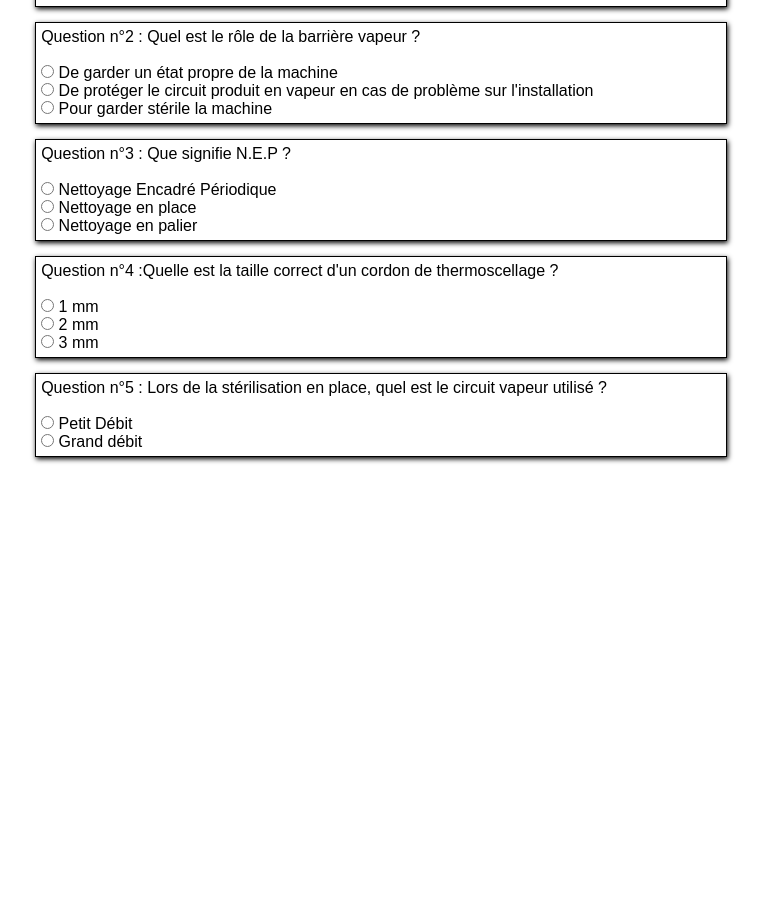
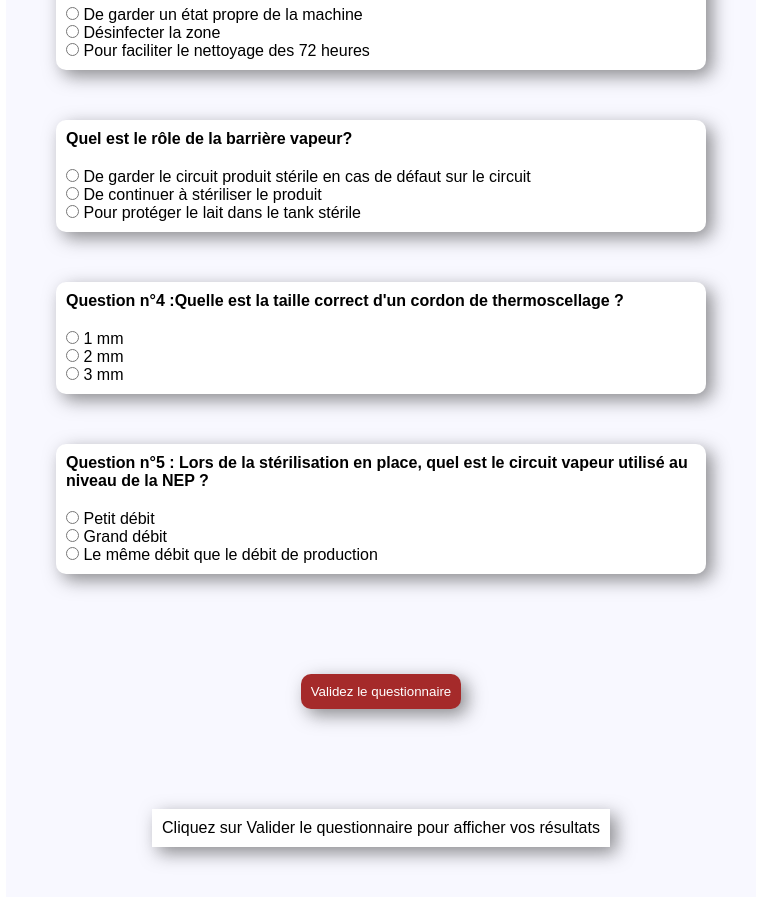
Before and after one commit to JohanCode2180100/ExercicesJS, a plain HTML site: page 1. Quizz/index.html in a window 1280 px wide. Shown: the part 230-1127 px from the top of the page, without its empty margins (259-1022 px from the left). Before the commit the page ends 800 px from the top, so only its background shows below. Drawn offline with Linux system fonts and the light colour scheme.

Commit message:
html/css end

```diff
--- a/1. Quizz/index.html
+++ b/1. Quizz/index.html
@@ -3,7 +3,7 @@
   <head>
     <meta charset="UTF-8" />
     <meta name="viewport" content="width=device-width, initial-scale=1.0" />
-    <title>Quizz JS</title>
+    <title>Formation Process</title>
     <link rel="stylesheet" href="style.css" />
     <link
       href="https://fonts.googleapis.com/css2?family=Russo+One&display=swap"
@@ -29,61 +29,94 @@
       </header>
 
       <main>
-        <section>
+        <form>
           <div class="form">
-            <p>
+            <h4>
               Question n°1 : Quel est le principe de réaliser une sanitation de
-              la machine toute les 12 et 24h ?
-            </p>
-            <br />
-            <input type="radio" name="Rep1" id="Rep1" /> De garder un état
-            propre de la machine<br />
-            <input type="radio" name="Rep1" id="Rep1" /> Désinfecter la zone<br />
-            <input type="radio" name="Rep1" id="Rep1" /> Pour faciliter le
-            nettoyage des 72 heures<br />
+              la machine toutes les 12 et 24h ?
+            </h4>
+            <div>
+            <input type="radio" id="nettoyage" name="q1" value="1"/>
+            <label for="clean">De garder un état propre de la machine</label>
+            </div>
+            <div>
+            <input type="radio" id="desinfecter"name="q1" value="2"/>
+            <label for="desinfecter">Désinfecter la zone</label>
           </div>
+          <div>
+            <input type="radio" id="72"name="q1" value="3"/>
+            <label for="72">Pour faciliter le nettoyage des 72 heures</label>
+          </div>
+          </div>
+
+
+          <form>
+            <div class="form">
+              <h4>
+                Quel est le rôle de la barrière vapeur?
+              </h4>
+              <div>
+              <input type="radio" id="steam" name="q2" value="1"/>
+              <label for="steam">De garder le circuit produit stérile en cas de défaut sur le circuit</label>
+              </div>
+              <div>
+              <input type="radio" id="steam2"name="q2" value="2"/>
+              <label for="steam2">De continuer à stériliser le produit</label>
+            </div>
+            <div>
+              <input type="radio" id="ts"name="q2" value="3"/>
+              <label for="ts">Pour protéger le lait dans le tank stérile</label>
+            </div>
+            </div>
           <div class="form">
-            <p>Question n°2 : Quel est le rôle de la barrière vapeur ?</p>
-            <br />
-            <input type="radio" name="Rep2" id="Rep2" /> De garder un état
-            propre de la machine<br />
-            <input type="radio" name="Rep2" id="Rep2" /> De protéger le circuit
-            produit en vapeur en cas de problème sur l'installation<br />
-            <input type="radio" name="Rep2" id="Rep2" /> Pour garder stérile la
-            machine<br />
-          </div>
-          <div class="form">
-            <p>Question n°3 : Que signifie N.E.P ?</p>
-            <br />
-            <input type="radio" name="Rep3" id="Rep3" /> Nettoyage Encadré
-            Périodique<br />
-            <input type="radio" name="Rep3" id="Rep3" /> Nettoyage en place<br />
-            <input type="radio" name="Rep3" id="Rep3" /> Nettoyage en palier
-            <br />
-          </div>
-          <div class="form">
-            <p>
+            <h4>
               Question n°4 :Quelle est la taille correct d'un cordon de
               thermoscellage ?
-            </p>
-            <br />
-            <input type="radio" name="Rep4" id="Rep4" /> 1 mm<br />
-            <input type="radio" name="Rep4" id="Rep4" /> 2 mm<br />
-            <input type="radio" name="Rep4" id="Rep4" /> 3 mm<br />
-          </div>
+            </h4>
+            <div>
+              <input type="radio" id="1" name="q3" value="1"/>
+              <label for="1">1 mm</label>
+              </div>
+              <div>
+              <input type="radio" id="2"name="q3" value="2"/>
+              <label for="2">2 mm</label>
+            </div>
+            <div>
+              <input type="radio" id="3"name="q3" value="3"/>
+              <label for="3">3 mm</label>
+            </div>
+            </div>
           <div class="form">
-            <p>
+            <h4>
               Question n°5 : Lors de la stérilisation en place, quel est le
-              circuit vapeur utilisé ?
-            </p>
-            <br />
-            <input type="radio" name="Rep5" id="Rep5" /> Petit Débit<br />
-            <input type="radio" name="Rep5" id="Rep5" /> Grand débit<br />
-          </div>
-        </section>
+              circuit vapeur utilisé au niveau de la NEP ?
+            </h4>
+            <div>
+              <input type="radio" id="pd" name="q4" value="1"/>
+              <label for="pd">Petit débit</label>
+              </div>
+              <div>
+              <input type="radio" id="gd"name="q4" value="2"/>
+              <label for="gd">Grand débit</label>
+            </div>
+            <div>
+              <input type="radio" id="gd"name="q4" value="2"/>
+              <label for="gd">Le même débit que le débit de production</label>
+            </div>
+
+            </div>
+
+        </form>
       </main>
 
-      <footer></footer>
+      <footer>
+        <div>
+        <button class="buttonValidation">Validez le questionnaire</button></div>
+        <div>
+        <p class="resultat">Cliquez sur Valider le questionnaire pour afficher vos résultats</p>
+      </div>
+
+      </footer>
     </div>
     <script src="app.js"></script>
   </body>
--- a/1. Quizz/style.css
+++ b/1. Quizz/style.css
@@ -5,26 +5,86 @@
   margin: 0;
   padding: 0;
 }
+body {
+  display: flex;
+  justify-content: center;
+  font-family: Arial, Helvetica, sans-serif;
+  background-color: white;
+}
+
 .container {
+  background-color: ghostwhite;
+  display: flex;
+  flex-direction: column;
+  align-items: center;
+  max-width: 750px;
+}
+header {
+  min-height: 120px;
+}
+
+.form {
+}
+.form,
+.buttonValidation {
+  background-color: white;
+  border: 1px;
+  border-radius: 10px;
+  margin: 50px;
+  padding: 10px;
+  box-shadow: 6px 6px 18px 0px rgba(50, 50, 50, 0.55);
+}
+h1,
+h2 {
+  font-family: Russo One, ARIAL;
+  text-align: center;
+  margin-top: 10px;
+}
+.buttonValidation {
+  text-decoration: none;
+  background-color: brown;
+  color: white;
+  cursor: pointer;
+}
+.buttonValidation:hover {
+  background-color: lightblue;
+  color: white;
+}
+
+h4 {
+  font-weight: bold;
+  margin-bottom: 20px;
+}
+/* On vient créer une animation pour nos reponses fausses  */
+.echec {
+  animation: echec 0.3s ease-in-out;
+}
+/* On vient parametrer l'animation avec un keyframes */
+@keyframes echec {
+  0% {
+    transform: translateX(0px);
+  }
+  33% {
+    transform: translateX(5px);
+  }
+  66% {
+    transform: translateX(10px);
+  }
+  100% {
+    transform: translateX(0px);
+  }
+}
+
+p {
+  background-color: white;
+  border: 1px;
+
+  margin: 50px;
+  padding: 10px;
+  box-shadow: 6px 6px 18px 0px rgba(50, 50, 50, 0.55);
+}
+footer {
   display: flex;
   flex-direction: column;
   align-items: center;
 }
-header {
-  min-height: 120px;
-}
-body {
-  font-family: Arial, Helvetica, sans-serif;
-  background-color: white;
-}
-.form {
-  border: 1px solid black;
-  margin: 15px;
-  padding: 5px;
-  box-shadow: 1px 2px 5px black;
-}
-h1,
-h2 {
-  text-align: center;
-  margin-top: 10px;
-}
```
